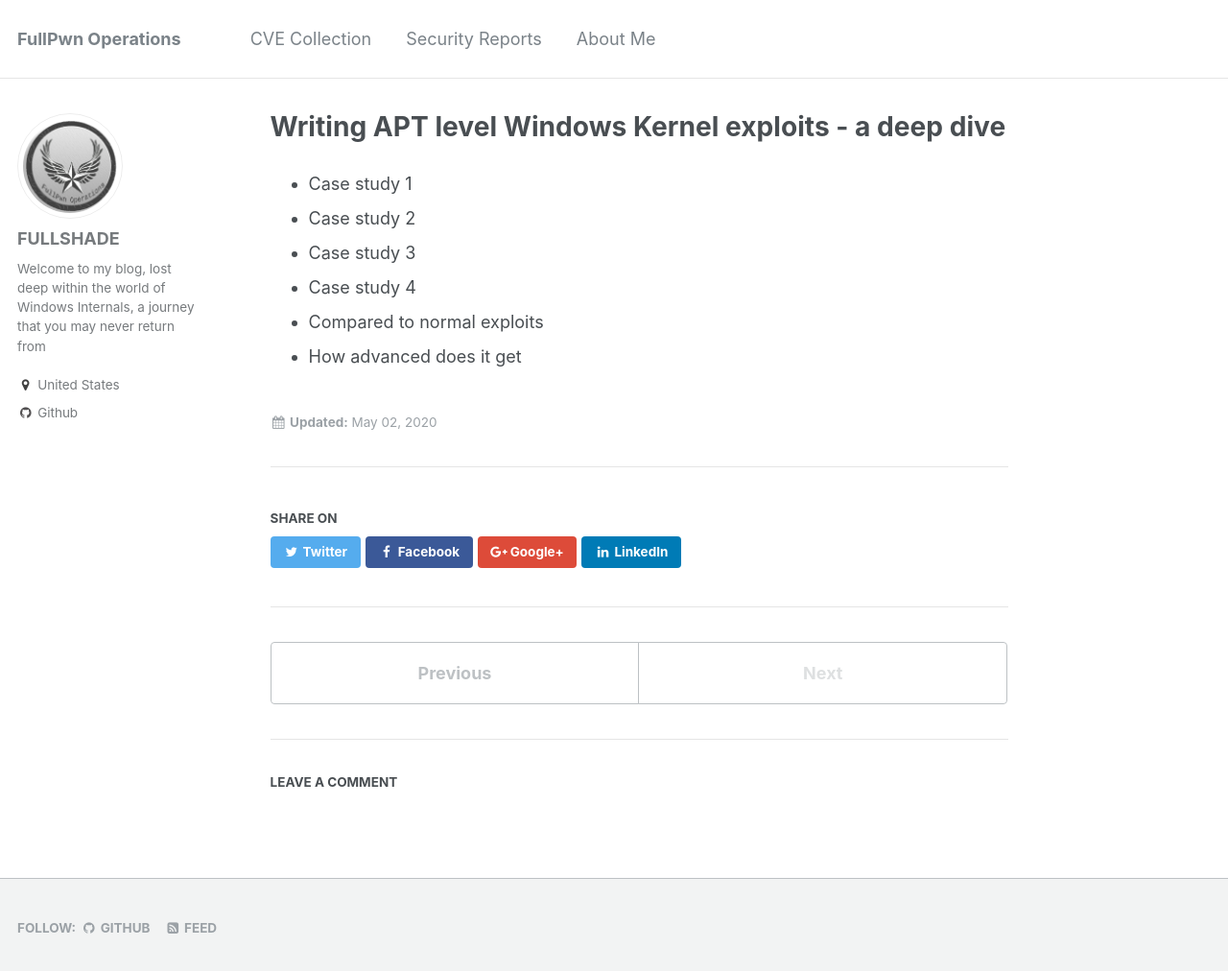
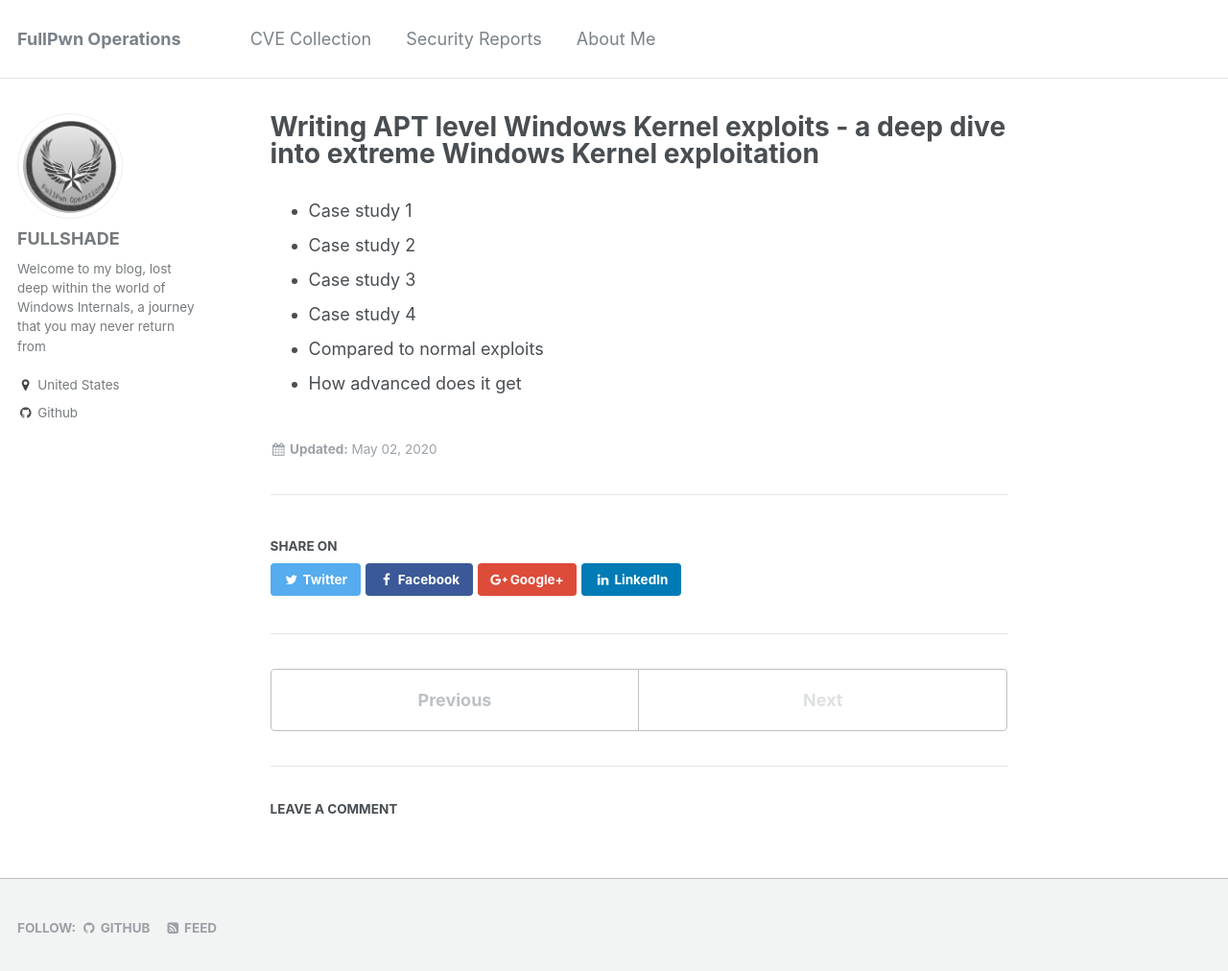
Before and after one commit to asdyxcyxc/FULLSHADE.github.io, a Jekyll site: the page built from _posts/2020-05-02-apt-exploits.md, in a window 1280 px wide and 1025 px high. Shown: the top 1012 px of the window at 96% size. Built offline with Jekyll 4.4.1, drawn with Linux system fonts in a browser that asks for light colours; comment, search, counter and statistics services are not loaded.

Commit message:
Update 2020-05-02-apt-exploits.md

```diff
--- a/_posts/2020-05-02-apt-exploits.md
+++ b/_posts/2020-05-02-apt-exploits.md
@@ -1,6 +1,6 @@
 ---
 layout: single
-title: Writing APT level Windows Kernel exploits - a deep dive
+title: Writing APT level Windows Kernel exploits - a deep dive into extreme Windows Kernel exploitation
 ---
 
 - Case study 1
```
